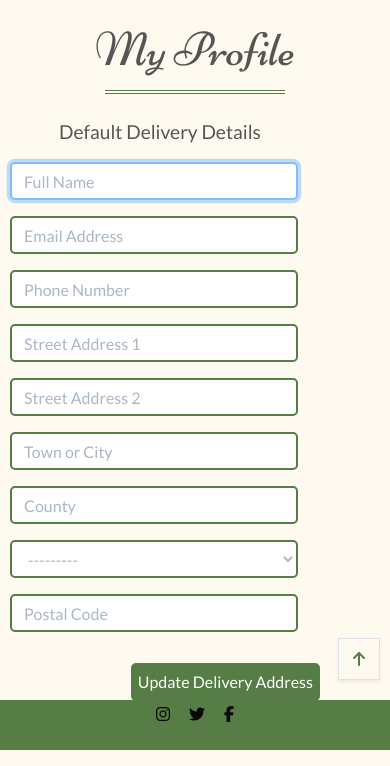
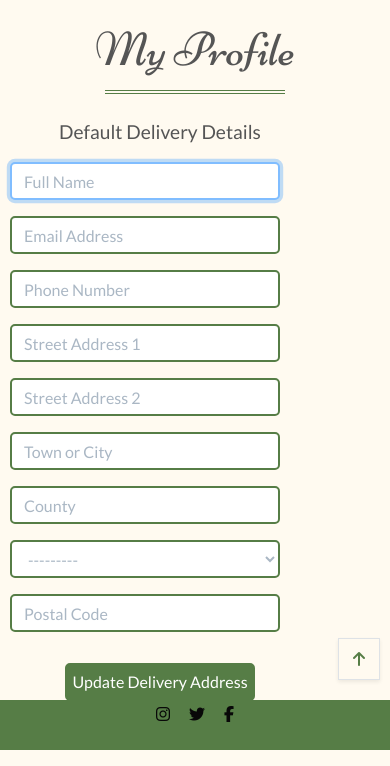
Before and after one commit to Rachel2308/from-field-to-frame, a Django app: page /profile/ in a window 390 px wide. Shown: the part 94-860 px from the top of the page. Run offline with Django 3.2, Linux system fonts and the light colour scheme; the visitor is signed in with stand-in values (Sample User, id 1); data comes from the database, SQL or seed files in the repository; data that the repository does not hold is empty; some libraries are stand-ins or nearby versions.

Commit message:
Amended css for quantity picker and sign-up form

```diff
--- a/art/templates/art/art_detail.html
+++ b/art/templates/art/art_detail.html
@@ -63,7 +63,7 @@
                                     </button>
 
 
-                                    <input class="form-control qty_input" type="number" name="quantity" value="1"
+                                    <input class="form-control-qty qty_input" type="number" name="quantity" value="1"
                                         min="1" max="99" data-item_id="{{ art.id }}" id="id_qty_{{ art.id }}">
                                     <div class="input-group-append">
                                         <button class="increment-qty btn btn-black rounded-0"
--- a/basket/templates/basket/basket.html
+++ b/basket/templates/basket/basket.html
@@ -78,7 +78,7 @@
                                                     </button>
                                                 </div>
 
-                                                <input class="form-control form-control-sm qty_input" type="number"
+                                                <input class="form-control-qty form-control-sm qty_input" type="number"
                                                     name="quantity" value="{{ item.quantity }}" min="1" max="99"
                                                     data-item_id="{{ item.item_id }}" id="id_qty_{{ item.item_id }}">
                                                 <div class="input-group-append">
--- a/profiles/templates/profiles/profile.html
+++ b/profiles/templates/profiles/profile.html
@@ -30,7 +30,9 @@
         <form action="{% url 'profile' %}" method="POST" id="update-profile-form" class="mt-3">
             {% csrf_token %}
             {{ form|crispy}}
-            <button class="class btn account-action-btn float-right">Update Delivery Address</button>
+            <div class="text-center">
+                <button class="class btn account-action-btn">Update Delivery Address</button>
+            </div>
         </form>
     </div>
     <div class="col-10 offfset-1 col-lg-5">
--- a/static/css/base.css
+++ b/static/css/base.css
@@ -270,6 +270,10 @@ footer {
     text-decoration: none;
 }
 
+.signup {
+    width: 400px;
+}
+
 /* Art page CSS */
 
 .art-card {
@@ -410,6 +414,10 @@ footer {
 }
 
 .form-control {
+    width: 400px;
+}
+
+.form-contrrol-qty {
     width: 90px;
 }
 
@@ -785,6 +793,10 @@ font-size: 1.3rem;
         font-size: 1.4rem !important;
     }
 
+    .form-control {
+        width: 270px;
+    }
+
     .list-inline-item {
         margin-top: -5px;
         margin-right: 50px;
--- a/templates/allauth/account/email_confirm.html
+++ b/templates/allauth/account/email_confirm.html
@@ -25,7 +25,7 @@
 
 <form method="post" action="{% url 'account_confirm_email' confirmation.key %}">
 {% csrf_token %}
-<a class ="btn account-home-btn" href="{% url 'home' %}">Go Back</a>
+<a class ="btn input-home-btn" href="{% url 'home' %}">Go Back</a>
 <button type="submit" class="account-action-btn">{% trans 'Confirm' %}</button>
 
 </form>
--- a/templates/allauth/account/signup.html
+++ b/templates/allauth/account/signup.html
@@ -24,8 +24,12 @@
   {% if redirect_field_value %}
   <input type="hidden" name="{{ redirect_field_name }}" value="{{ redirect_field_value }}" />
   {% endif %}
+  <div class="text-center">
   <a class ="btn account-home-btn" href="{% url 'home' %}">Home</a>
   <button class="btn account-action-btn" type="submit">{% trans "Sign Up" %} &raquo;</button>
+  </div>
 </form>
 
+
+
 {% endblock %}
```
Also changed, not shown: TESTING.md (+2 -2 lines).
